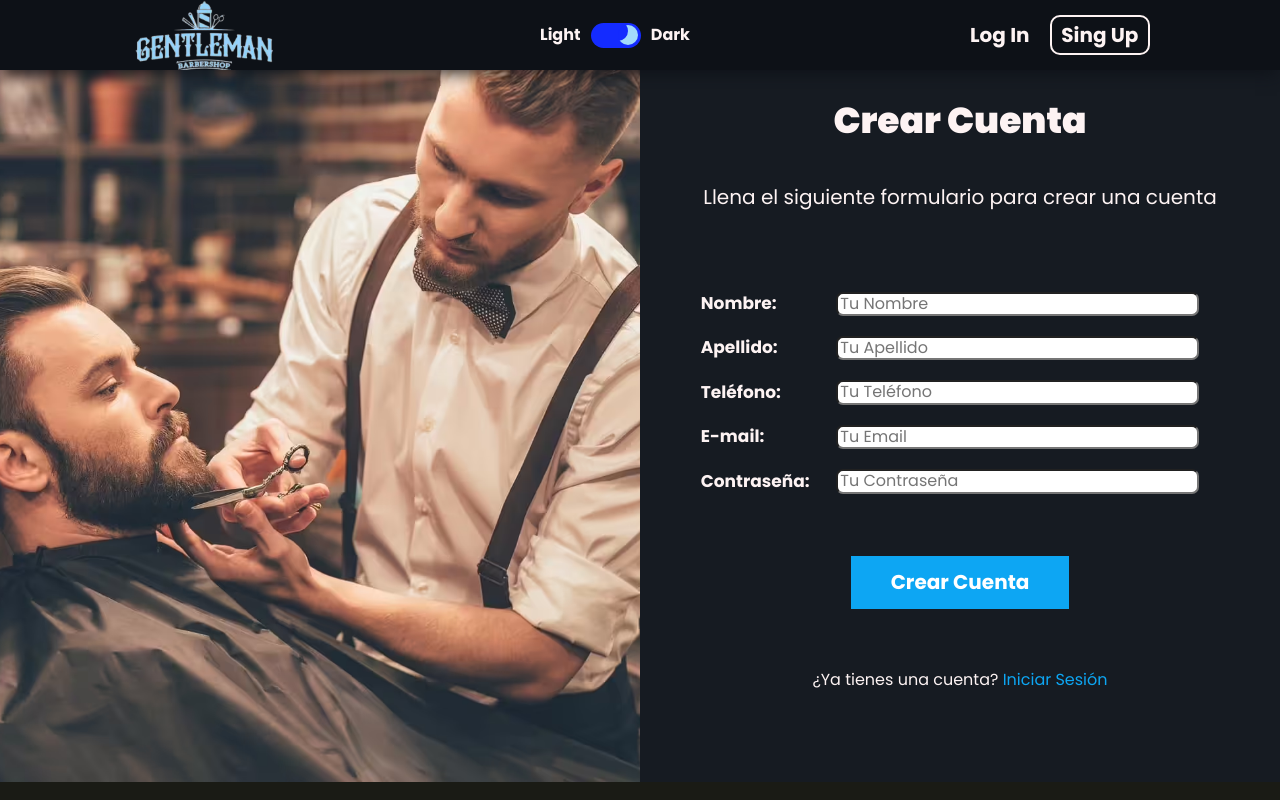
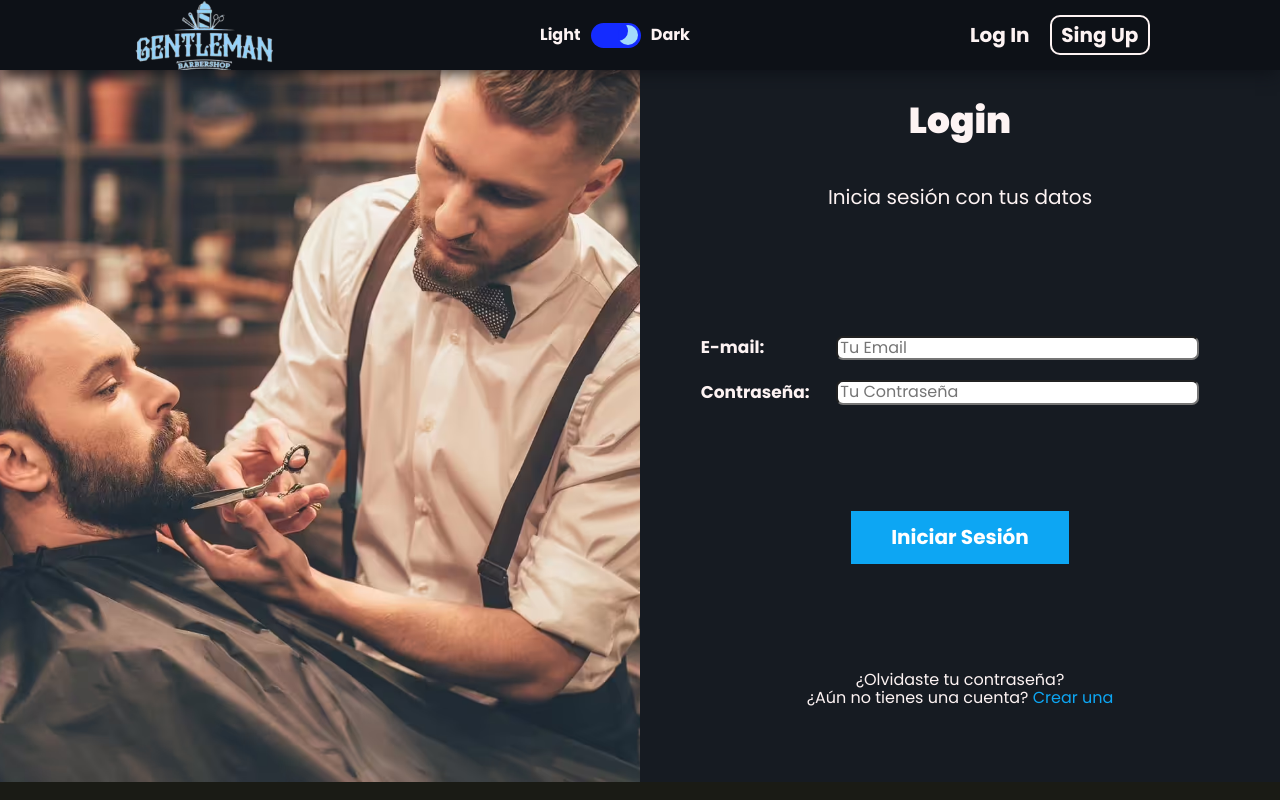
Before and after one commit to YeisonVC/BarberShop, a React (Create React App) app in the folder proyecto_front/: page / in a window 1280 px wide. Built offline with nearby package versions, Linux system fonts and the light colour scheme.

Commit message:
React router ad

```diff
--- a/proyecto_front/package.json
+++ b/proyecto_front/package.json
@@ -8,7 +8,7 @@
     "@testing-library/user-event": "^13.5.0",
     "react": "^18.2.0",
     "react-dom": "^18.2.0",
-    "react-router-dom": "^6.4.2",
+    "react-router-dom": "^6.4.3",
     "react-scripts": "5.0.1",
     "use-local-storage": "^2.3.6",
     "web-vitals": "^2.1.4"
--- a/proyecto_front/src/App.js
+++ b/proyecto_front/src/App.js
@@ -1,6 +1,10 @@
 import React from 'react';
 import './build/css/app.css';
 
+//Router v6
+import { BrowserRouter, Routes, Route } from 'react-router-dom'
+
+//theme
 import { useContext } from 'react';
 import { ThemeContext } from './context/ThemeContext.tsx';
 
@@ -17,22 +21,22 @@ function App() {
 
 
   return (
+    <BrowserRouter>
       <div className="App">
         <Navbar />
-
         <div className={theme}>
           <main className='main background'>
-
                 <Slider />
 
-
-
-              <Registration />
+                <Routes>
+                  <Route index element={<Login />} />
+                  <Route path='/singup' element={<Registration />} />
+                </Routes>
 
           </main>
         </div>
       </div>
-
+    </BrowserRouter>
   );
 }
 
--- a/proyecto_front/src/components/Login.js
+++ b/proyecto_front/src/components/Login.js
@@ -1,5 +1,5 @@
 import React from 'react';
-
+import { Link } from 'react-router-dom';
 import { useContext } from 'react';
 import { ThemeContext } from '../context/ThemeContext.tsx';
 
@@ -34,8 +34,8 @@ export const Login = () => {
                 <a href='./#' className='boton'>Iniciar Sesión</a>
             </form>
 
-            <a href='./#' className='text'>¿Olvidaste tu contraseña?</a>
-            <a href='./#' className='text'>¿Aún no tienes una cuenta? <span className='texto_azul'>Crear una</span></a>
+            <Link to='/' className='text'>¿Olvidaste tu contraseña?</Link>
+            <Link to="/singup" className='text'>¿Aún no tienes una cuenta? <span className='texto_azul'>Crear una</span></Link>
         </div>
     )
 }
--- a/proyecto_front/src/components/Navbar.js
+++ b/proyecto_front/src/components/Navbar.js
@@ -1,4 +1,6 @@
 import React from 'react';
+
+import { Link } from 'react-router-dom'
 
 import { useContext } from 'react';
 import { ThemeContext } from '../context/ThemeContext.tsx';
@@ -30,10 +32,10 @@ export const Navbar = () => {
 
                 <div className='Navbar-sesion'>
                     <div className='Navbar-sesion__login'>
-                        <a className="enlace" href='./login'>Log In</a>
+                        <Link to="/" className="enlace">Log In</Link>
                     </div>
                     <div className='Navbar-sesion__singup borde hover-bg'>
-                        <a className="enlace" href='./singup'>Sing Up</a>
+                        <Link to="/singup" className="enlace">Sing Up</Link>
                     </div>
                 </div>
 
--- a/proyecto_front/src/components/Registration.js
+++ b/proyecto_front/src/components/Registration.js
@@ -1,5 +1,5 @@
 import React from 'react';
-
+import { Link } from 'react-router-dom'
 import { useContext } from 'react';
 import { ThemeContext } from '../context/ThemeContext.tsx';
 
@@ -52,7 +52,7 @@ export const Registration = () => {
                 <a href='./#' className='boton'>Crear Cuenta</a>
             </form>
 
-            <a href='./#' className='text'>¿Ya tienes una cuenta? <span className='texto_azul'>Iniciar Sesión</span></a>
+            <Link to="/" className='text'>¿Ya tienes una cuenta? <span className='texto_azul'>Iniciar Sesión</span></Link>
         </div>
     )
 }
```
Also changed, not shown: 1 other file (tests, documents, lock files or other folders). Lines whose indentation alone changed are shown as unchanged.
